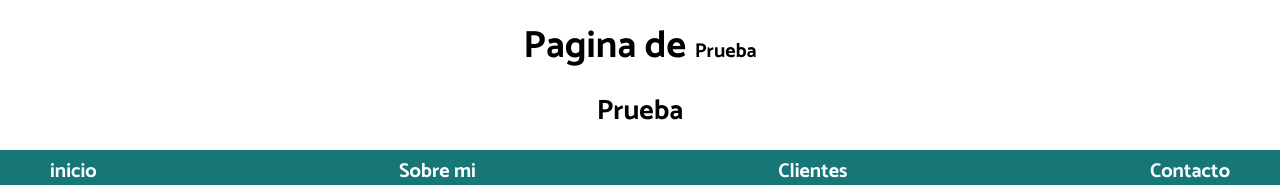
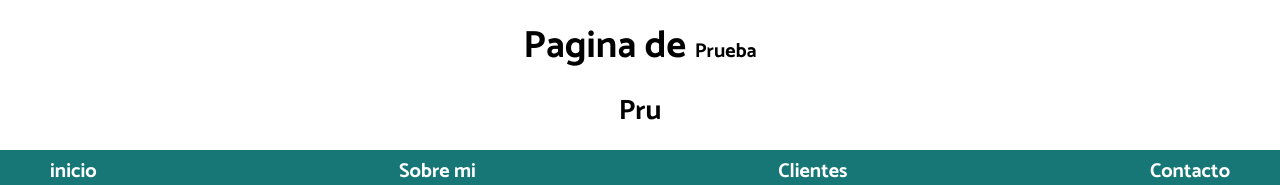
Before and after one commit to JuanGamboaJO/Pagina, a plain HTML site: page index.html in a window 1280 px wide. Shown: the top 185 px of the page. Drawn offline with Linux system fonts and the light colour scheme.

Commit message:
prueba
prueba

```diff
--- a/index.html
+++ b/index.html
@@ -11,7 +11,7 @@
 <body>
     <header >
         <h1 class="titulo">Pagina de <span>Prueba</span></h1>
-        <h2>Prueba</h2>
+        <h2>Pru</h2>
     </header>
     <div class="Nav_bg">
         <nav class="Navegacion_principal contenedor">
```
